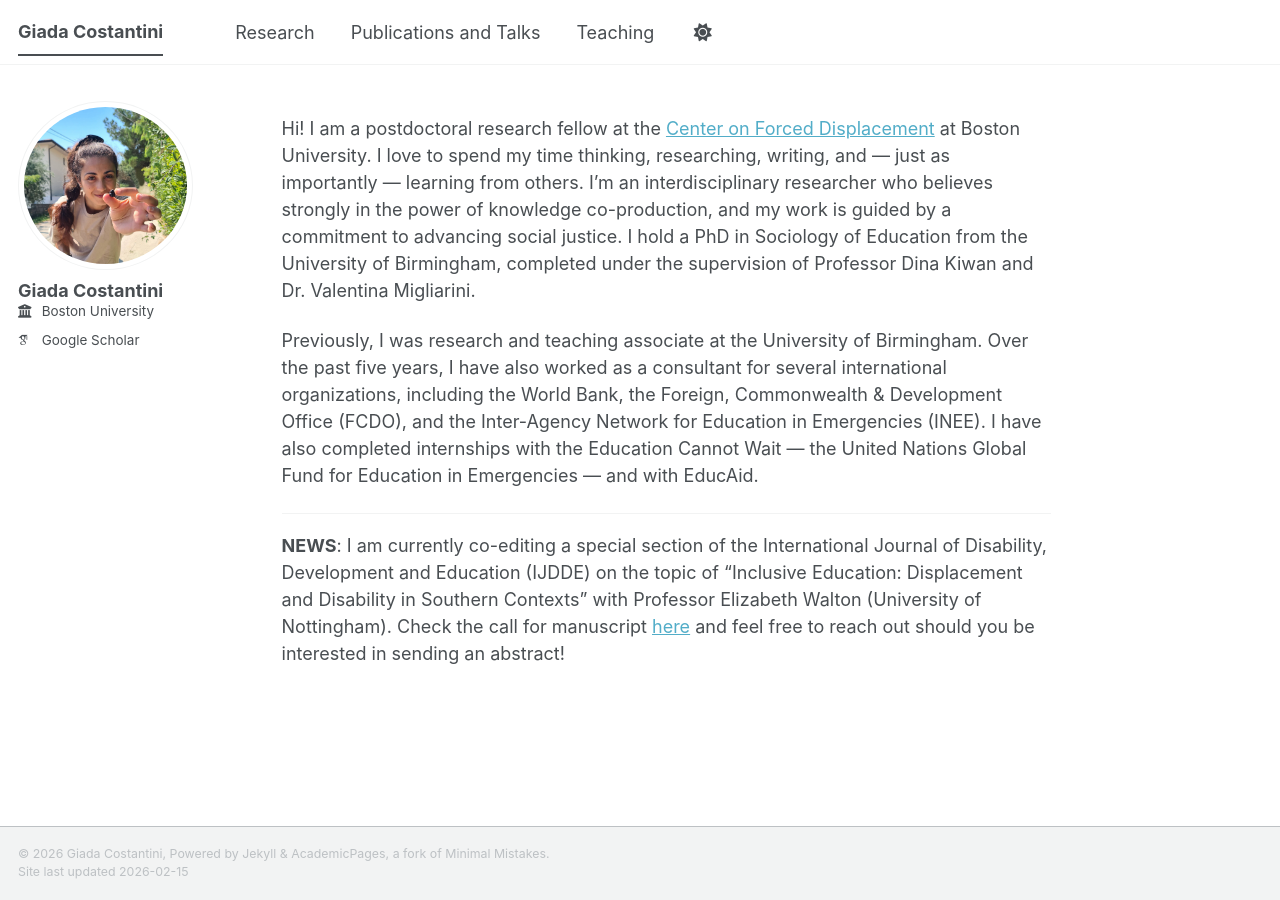
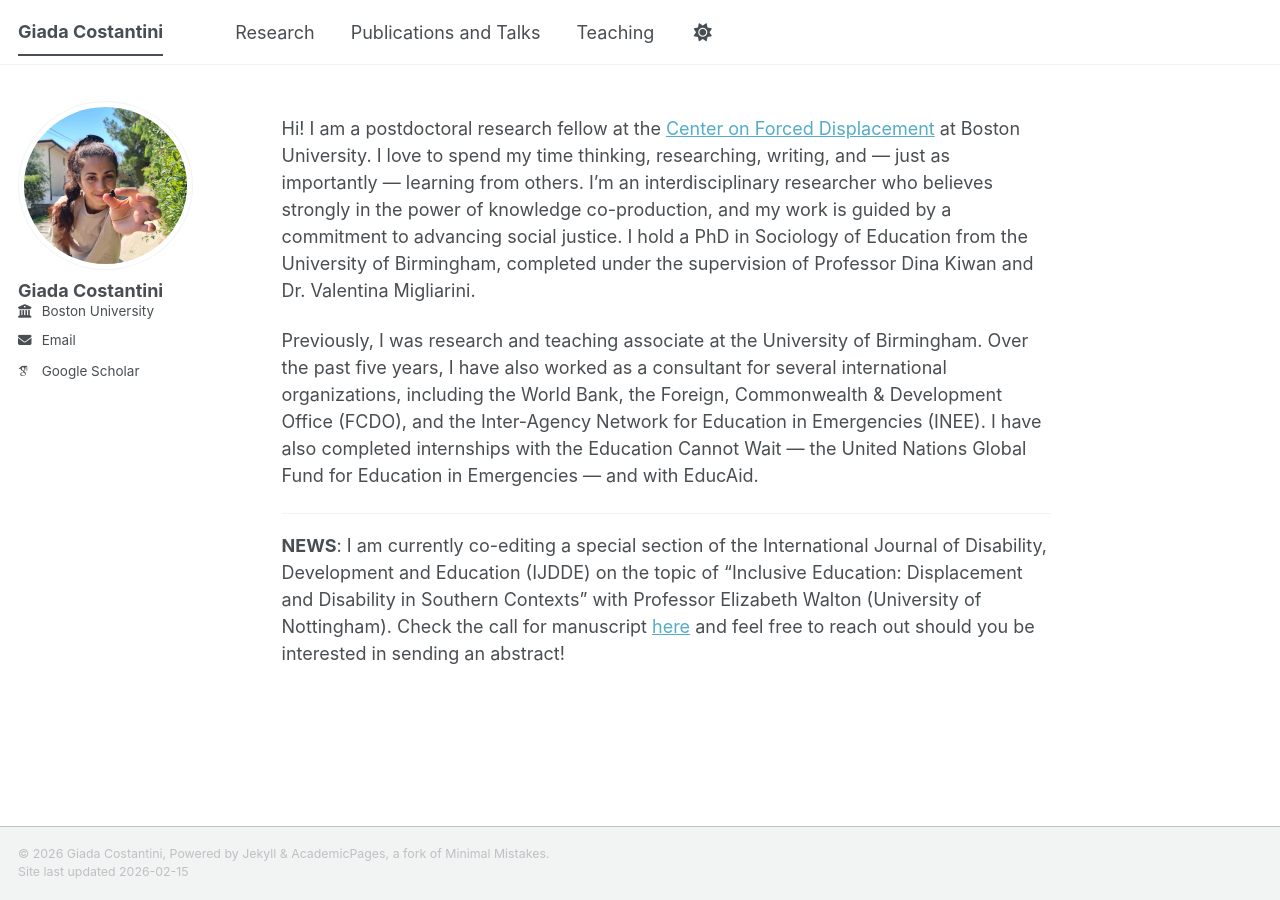
Before and after one commit to giada-costantini/giada-costantini.github.io, a Jekyll site: the page built from _pages/about.md, in a window 1280 px wide. Built offline with Jekyll 4.4.1, drawn with Linux system fonts in a browser that asks for light colours; some web fonts are replaced; a script bundle is joined from its source files by our own code; library files that are not in the unit come from our copies.

Commit message:
Update author email display in author-profile.html

```diff
--- a/_includes/author-profile.html
+++ b/_includes/author-profile.html
@@ -34,10 +34,7 @@
         <li><a href="{{ author.uri }}"><i class="fas fa-fw fa-link icon-pad-right" aria-hidden="true"></i>{{ site.data.ui-text[site.locale].website_label | default: "Website" }}</a></li>
       {% endif %}
       {% if author.email %}
-        <li>
-         <span class="contact-email">{{ gcostant[at]bu[dot]edu }}</span>
-        </li>
-        <!-- <li><a href="mailto:{{ author.email }}"><i class="fas fa-fw fa-envelope icon-pad-right" aria-hidden="true"></i>{{ site.data.ui-text[site.locale].email_label | default: "Email" }}</a></li> -->
+        <li><a href="mailto:{{ author.email }}"><i class="fas fa-fw fa-envelope icon-pad-right" aria-hidden="true"></i>{{ site.data.ui-text[site.locale].email_label | default: "Email" }}</a></li>
       {% endif %}
 
       <!-- Font Awesome and Academicons icons / Academic websites -->
```
